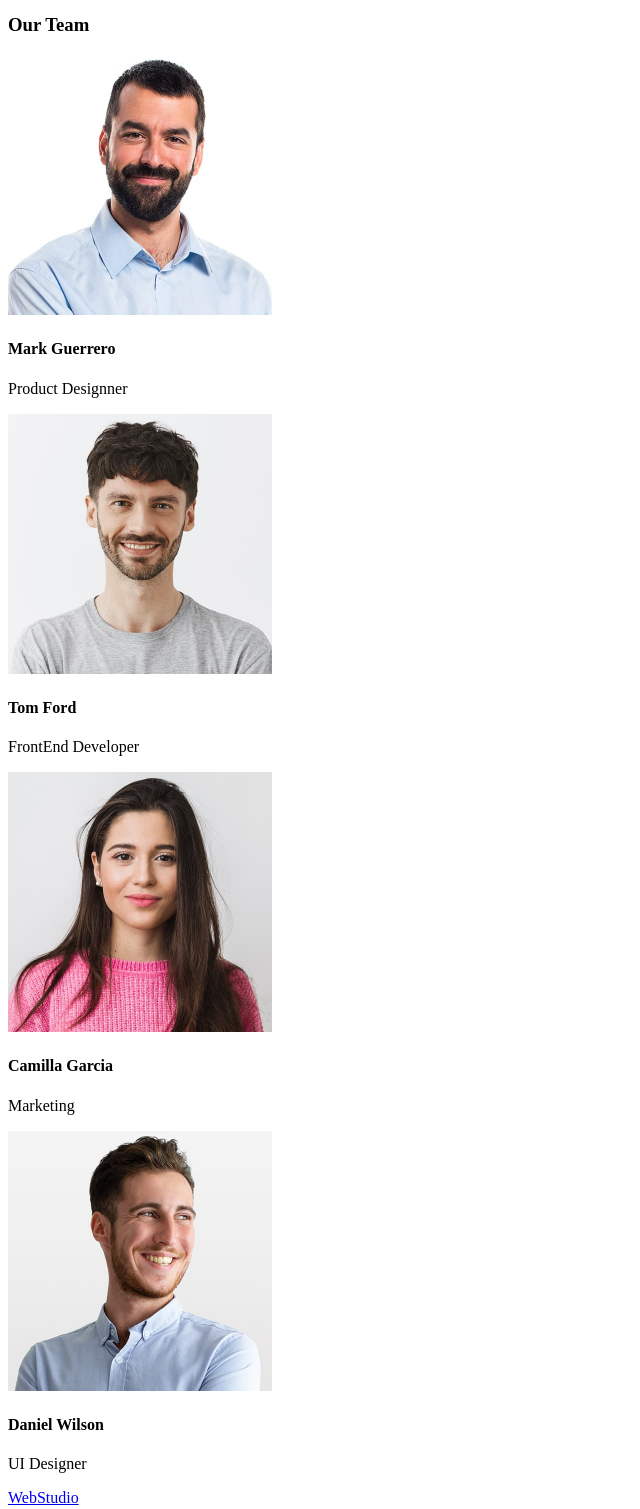
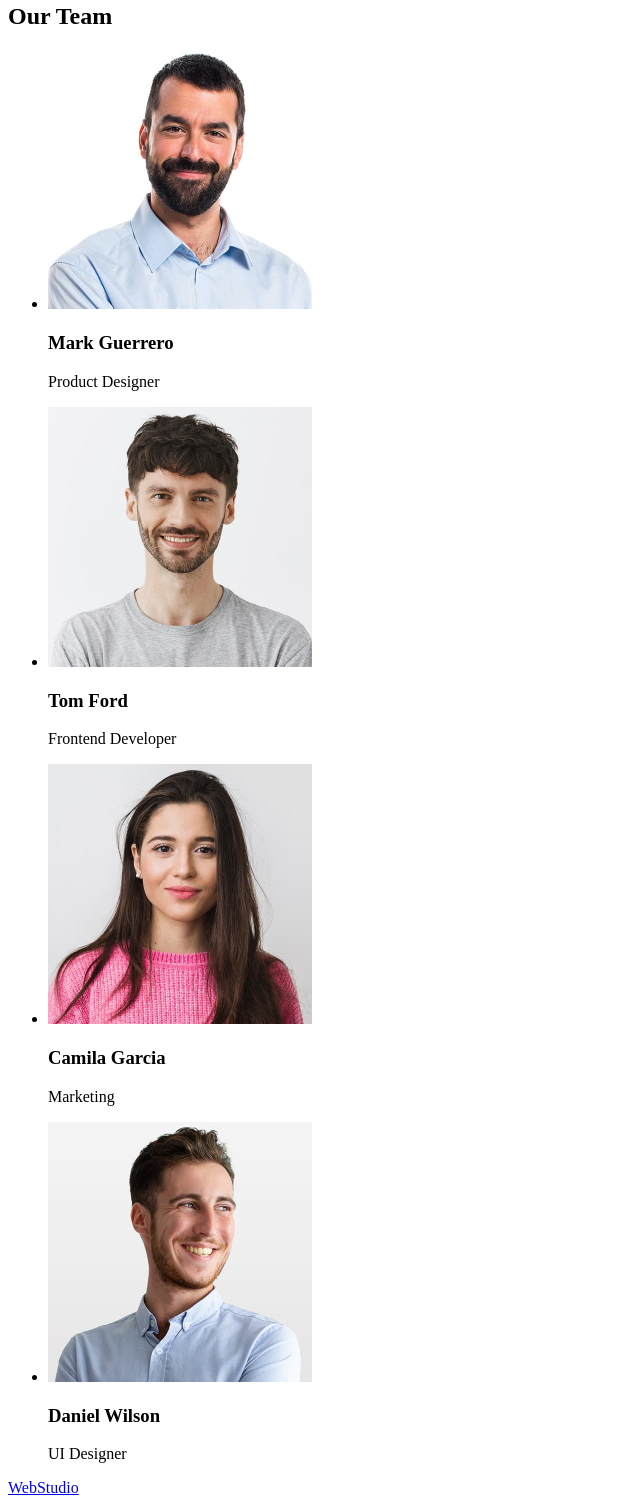
Before and after one commit to nataliyaonikitina-dot/goit-markup-hw-01, a plain HTML site: page index.html in a window 1280 px wide. Shown: the part 611-2120 px from the top of the page, without its empty margins (0-640 px from the left). Drawn offline with Linux system fonts and the light colour scheme.

Commit message:
code review

```diff
--- a/index.html
+++ b/index.html
@@ -1,12 +1,11 @@
 <!DOCTYPE html>
 <html lang="en">
 <head>
-    <meta charset="UTF-8">
-    <meta name="viewport" content="width=device-width, initial-scale=1.0">
+  <meta charset="UTF-8" />
+  <meta name="viewport" content="width=device-width, initial-scale=1.0" />
   <title>Web Studio</title>
 </head>
 <body>
-
   <header>
     <nav>
       <a href="./index.html">WebStudio</a>
@@ -22,13 +21,17 @@
         <li><a href="tel:+110001111111">+11 (000) 111-11-11</a></li>
       </ul>
     </address>
-
   </header>
 
+  <main>
+    <!-- Section 1 -->
+    <section>
+      <h1>Effective Solutions for Your Business</h1>
+      <button type="button">Order Service</button>
+    </section>
 
-<main>
- <h1> Effective Solutions for Your Business</h1>
- <button type="button"> Order Service</button>
+    <!-- Section 2: Features -->
+    <section>
       <h2>Features</h2>
       <ul>
         <li>
@@ -48,29 +51,38 @@
           <p>Design practice focused on digital experiences. We bring forth a deep passion for problem-solving.</p>
         </li>
       </ul>
+    </section>
 
-<h3>Our Team</h3>
-
-<img src="./images/1_jpg.jpg" alt="Mark Guerrero Product Designner" width= "264">
-<h4>Mark Guerrero</h4>
-<p>Product Designner</p>
-
-<img src="./images/2_jpg.jpg" alt="Tom Ford FrontEnd Developer" width= "264">
-<h4>Tom Ford</h4>
-<p> FrontEnd Developer</p>
-
-<img src="./images/3_jpg.jpg" alt=" Camilla Garcia Marketing" width= "264">
-<h4>Camilla Garcia</h4>
-<p> Marketing</p>
-
-<img src="./images/4_jpg.jpg" alt="Daniel Wilson UI Designer" width= "264">
-<h4>Daniel Wilson</h4>
-<p> UI Designer</p>
+    <!-- Section 3: Our Team -->
+    <section>
+      <h2>Our Team</h2>
+      <ul>
+        <li>
+          <img src="./images/1_jpg.jpg" alt="Mark Guerrero Product Designer" width="264" />
+          <h3>Mark Guerrero</h3>
+          <p>Product Designer</p>
+        </li>
+        <li>
+          <img src="./images/2_jpg.jpg" alt="Tom Ford Frontend Developer" width="264" />
+          <h3>Tom Ford</h3>
+          <p>Frontend Developer</p>
+        </li>
+        <li>
+          <img src="./images/3_jpg.jpg" alt="Camila Garcia Marketing" width="264" />
+          <h3>Camila Garcia</h3>
+          <p>Marketing</p>
+        </li>
+        <li>
+          <img src="./images/4_jpg.jpg" alt="Daniel Wilson UI Designer" width="264" />
+          <h3>Daniel Wilson</h3>
+          <p>UI Designer</p>
+        </li>
+      </ul>
+    </section>
   </main>
 
   <footer>
-<a href="./index.html"> WebStudio</a>
-
+    <a href="./index.html">WebStudio</a>
     <p>Increase the flow of customers and sales for your business with digital marketing & growth solutions.</p>
   </footer>
 </body>
```
Lines whose indentation alone changed are shown as unchanged.
